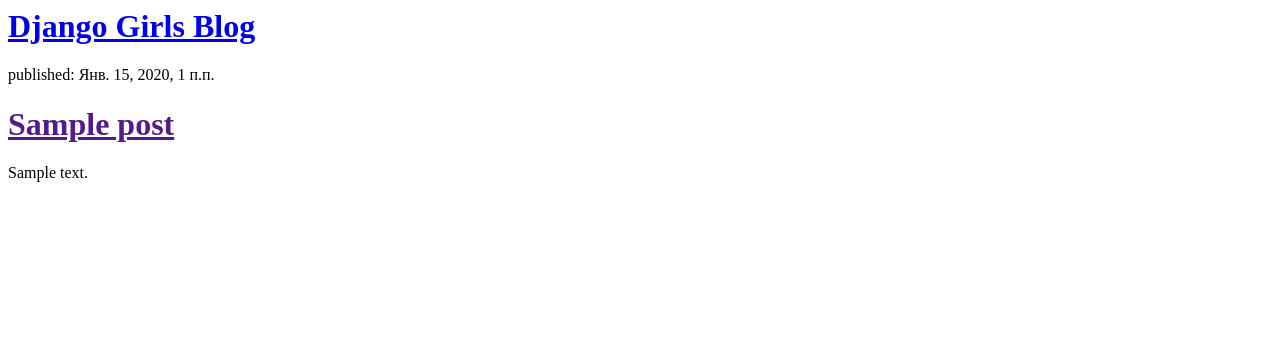
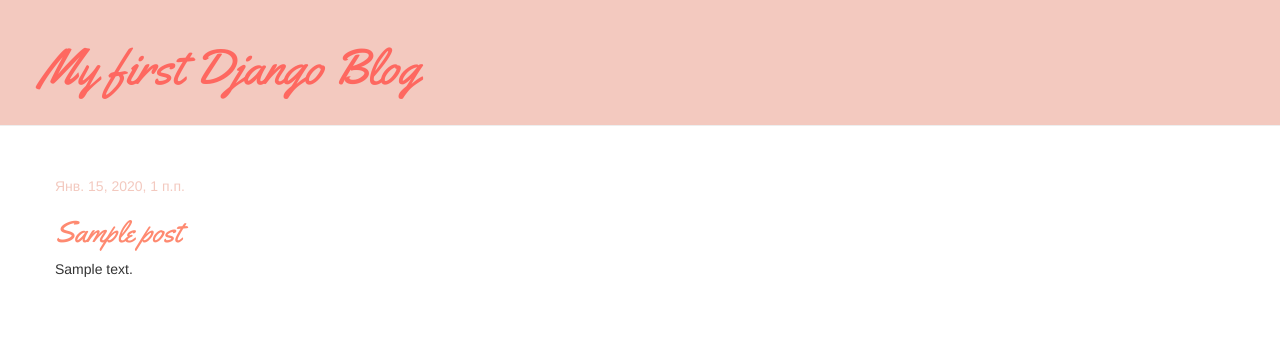
Before and after one commit to ladykot/my-first-blog, a Django app: page / in a window 1280 px wide. Shown: the top 348 px of the page. Run offline with Django 3.2, Linux system fonts and the light colour scheme; tables that the repository leaves empty hold one stand-in row (values such as "Sample post"); some libraries are stand-ins or nearby versions.

Commit message:
add base-html and css

```diff
--- /dev/null
+++ b/blog/static/css/blog.css
@@ -0,0 +1,58 @@
+.page-header {
+    background-color: #F3C9BF;
+    margin-top: 0;
+    margin-bottom: 50px;
+    padding: 20px 20px 20px 40px;
+}
+
+.page-header h1 {
+    text-decoration: none;
+}
+
+.page-header a {
+    color: #FE6860;
+    font-size: 50px;
+}
+
+.content {
+    margin-left: 40px;
+}
+
+h1,
+h2,
+h3,
+h4 {
+    font-family: Yellowtail;
+}
+
+
+.date {
+    color: #F3C9BF;
+}
+
+.save {
+    float: right;
+}
+
+.post-form textarea,
+.post-form input {
+    width: 100%;
+}
+
+.top-menu,
+.top-menu:hover,
+.top-menu:visited {
+    color: #ffffff;
+    float: right;
+    font-size: 26pt;
+    margin-right: 20px;
+}
+
+.post {
+    margin-bottom: 70px;
+}
+
+.post h2 a,
+.post h2 a:visited {
+    color: #FE8A71;
+}
--- /dev/null
+++ b/blog/templates/blog/base.html
@@ -0,0 +1,23 @@
+{% load static %}
+<html>
+    <head>
+        <title>My first Django Blog</title>
+        <link rel="stylesheet" href="//maxcdn.bootstrapcdn.com/bootstrap/3.2.0/css/bootstrap.min.css">
+        <link rel="stylesheet" href="//maxcdn.bootstrapcdn.com/bootstrap/3.2.0/css/bootstrap-theme.min.css">
+        <link rel="stylesheet" href="https://fonts.googleapis.com/css2?family=Yellowtail&display=swap" type="text/css">
+        <link rel="stylesheet" href="{% static 'css/blog.css' %}">
+    </head>
+<body>
+    <div class="page-header">
+        <h1><a href="/">My first Django Blog</a></h1>
+    </div>
+    <div class="content container">
+        <div class="row">
+            <div class="col-md-8">
+            {% block content %}
+            {% endblock %}
+            </div>
+        </div>
+    </div>
+</body>
+</html>
--- a/blog/templates/blog/post_list.html
+++ b/blog/templates/blog/post_list.html
@@ -1,19 +1,13 @@
-<html>
-    <head>
-        <title>Django Girls blog</title>
-    </head>
-    <body>
-        <div>
-            <h1><a href="/">Django Girls Blog</a></h1>
+{% extends 'blog/base.html' %}
+
+{% block content %}
+    {% for post in posts %}
+        <div class="post">
+            <div class="date">
+                {{ post.published_date }}
+            </div>
+            <h2><a href="{% url 'post_detail' pk=post.pk %}">{{ post.title }}</a></h2>
+            <p>{{ post.text|linebreaksbr }}</p>
         </div>
-
-        {% for post in posts %}
-            <div>
-                <p>published: {{ post.published_date }}</p>
-                <h1><a href="">{{ post.title }}</a></h1>
-                <p>{{ post.text }}</p>
-            </div>
-        {% endfor %}
-
-    </body>
-</html>
+    {% endfor %}
+{% endblock %}
--- a/blog/urls.py
+++ b/blog/urls.py
@@ -3,4 +3,5 @@
 
 urlpatterns = [
     path('', views.post_list, name='post_list'),  # name - имя url
+    path('post/<int:pk>/', views.post_detail, name='post_detail')
 ]
--- a/blog/views.py
+++ b/blog/views.py
@@ -1,7 +1,11 @@
-from django.shortcuts import render
+from django.shortcuts import render, get_object_or_404
 from django.utils import timezone
 from .models import Post
 
 def post_list(request):
-    posts = Post.objects.all()
+    posts = Post.objects.filter(published_date__lte=timezone.now()).order_by('-published_date')
     return render(request, 'blog/post_list.html', {'posts': posts})
+
+def post_detail(request, pk):
+    post = get_object_or_404(Post, pk=pk)
+    return render(request, 'blog/post_detail.html', {'post': post})
```
Also changed, not shown: blog/templates/blog/post_detail.html (added, +13 -0 lines), mysite/urls.py (line endings or trailing spaces), readme.md (added).
